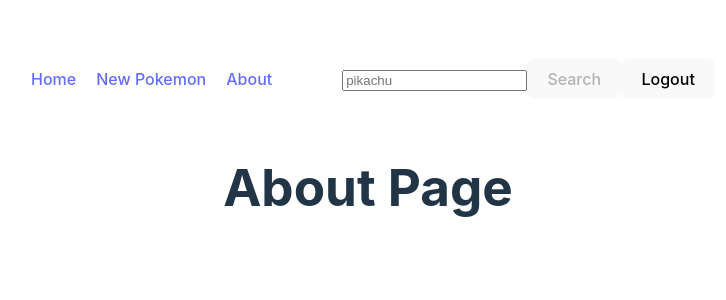
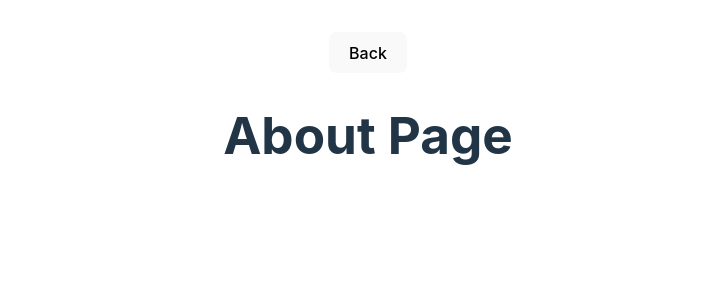
Before and after one commit to JLucianoSS/IndividualPokemonProject-frontend, a React (Vite) app: page /about in a window 1280 px wide. Shown: the top 300 px of the page, without its empty margins (272-998 px from the left). Built offline with nearby package versions, Linux system fonts and the light colour scheme.

Commit message:
RUTAS: Correción! Ahora solo muestra navbar en /home

```diff
--- /dev/null
+++ b/src/pokemons/components/BackButton/BackButton.jsx
@@ -0,0 +1,13 @@
+import { useNavigate } from "react-router-dom";
+
+export const BackButton = () => {
+  const navigate = useNavigate();
+
+  const onHandleClick = () => navigate(-1); //navega hacia atrás
+
+  return (
+    <>
+      <button onClick={onHandleClick}>Back</button>
+    </>
+  );
+};
--- a/src/pokemons/components/index.js
+++ b/src/pokemons/components/index.js
@@ -7,3 +7,4 @@ export { NavBar } from "./NavBar/NavBar";
 export { OptionTypes } from "./OptionTypes/OptionTypes";
 export { PaginationButtons } from "./PaginationButtons/PaginationButtons";
 export { SearchBar } from "./SearchBar/SearchBar";
+export { BackButton } from "./BackButton/BackButton";
--- a/src/pokemons/pages/About/AboutPage.jsx
+++ b/src/pokemons/pages/About/AboutPage.jsx
@@ -1,9 +1,13 @@
+import { BackButton } from "../../components"
 
 
-import React from 'react'
+
 
 export const AboutPage = () => {
   return (
+    <>
+    <BackButton/>
     <h1>About Page</h1>
+    </>
   )
 }
--- a/src/pokemons/pages/NewPokemon/NewPokemonPage.jsx
+++ b/src/pokemons/pages/NewPokemon/NewPokemonPage.jsx
@@ -1,10 +1,11 @@
-import { Form } from "../../components";
 
+import { Form, BackButton } from "../../components";
 
 export const NewPokemonPage = () => {
 
   return (
     <>
+      <BackButton />
       <Form />
     </>
   );
--- a/src/pokemons/pages/NotFound/NotFoundPage.jsx
+++ b/src/pokemons/pages/NotFound/NotFoundPage.jsx
@@ -1,8 +1,10 @@
-
-
+import { BackButton } from "../../components";
 
 export const NotFoundPage = () => {
   return (
-    <h1>Error 404 - Not Found</h1>
-  )
-}
+    <>
+      <h1>Error 404 - Not Found</h1>
+      <BackButton />
+    </>
+  );
+};
--- a/src/pokemons/routes/PokemonsRoutes.jsx
+++ b/src/pokemons/routes/PokemonsRoutes.jsx
@@ -1,18 +1,20 @@
 
-import { Route, Routes } from "react-router-dom";
+import { Route, Routes, useLocation } from "react-router-dom";
 import { AboutPage, DetailPage, HomePage, NewPokemonPage, NotFoundPage } from "../pages";
 import { NavBar } from "../components";
 
 export const PokemonsRoutes = () => {
+
+  const location = useLocation();
   return (
     <>
-      <NavBar />
+      {location.pathname === "/home" && (<NavBar />)}
       <Routes>
         <Route path="/home" element={<HomePage />} />
         <Route path="/detail/:id" element={<DetailPage />} />
         <Route path="/newpokemon" element={<NewPokemonPage />} />
         <Route path="/about" element={<AboutPage />} />
-        <Route path="*" element={<NotFoundPage />} />
+        <Route path="/*" element={<NotFoundPage />} />
       </Routes>
     </>
   );
```
